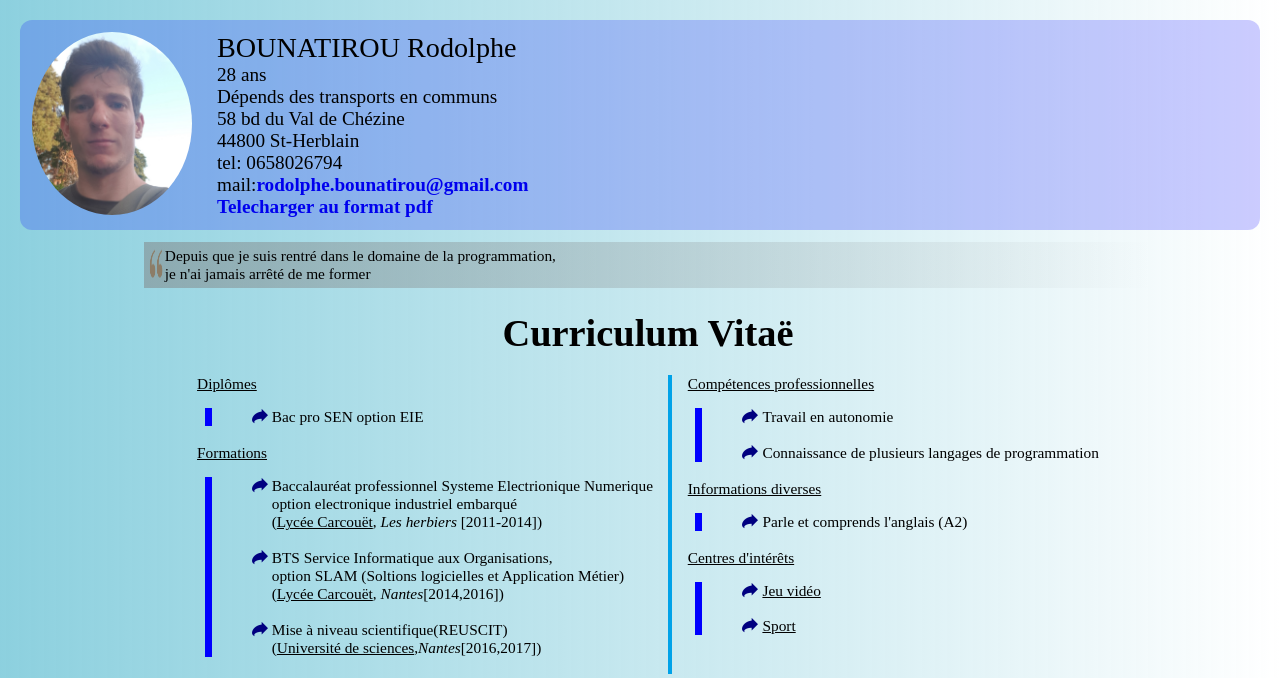
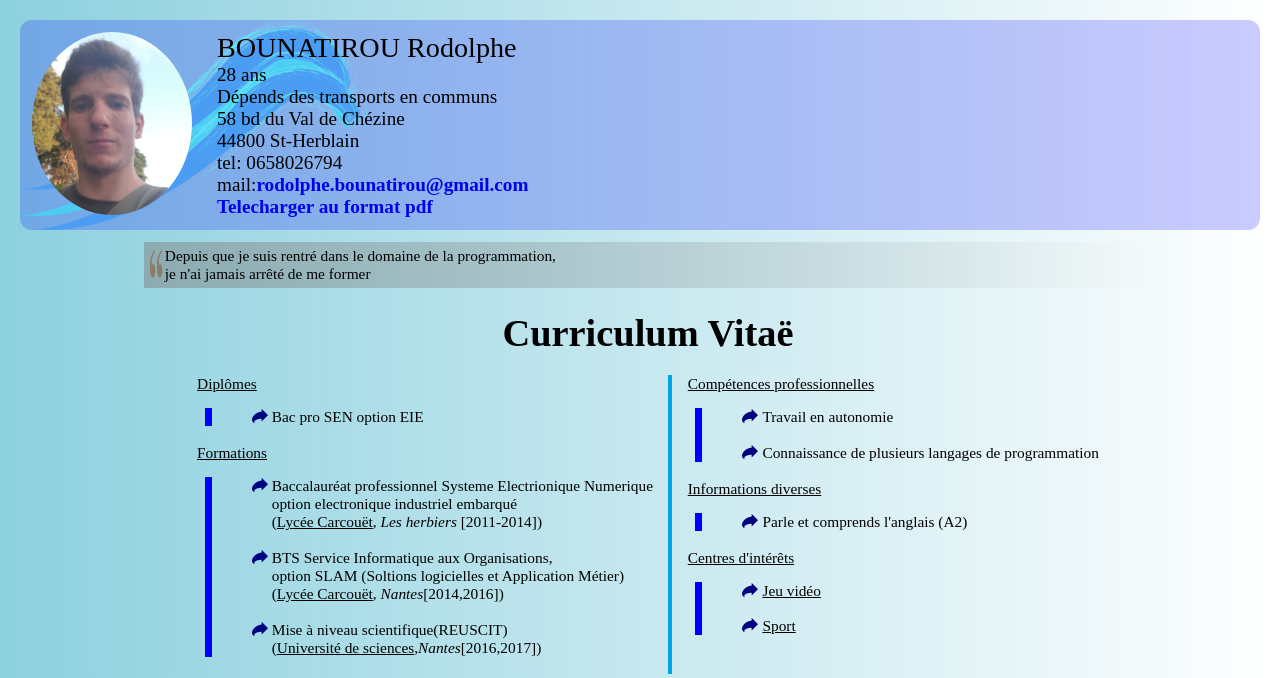
Before and after one commit to RaphSwift/ABCDevTeamworkWithRody, a plain HTML site: page CV/index.html in a window 1280 px wide. Shown: the top 678 px of the page. Drawn offline with Linux system fonts and the light colour scheme; a web font is replaced by a local one.

Commit message:
changeCV

```diff
--- a/CV/style.css
+++ b/CV/style.css
@@ -18,6 +18,10 @@ body{
 }
 
 header{
+    background-image: url("wave.png");
+    background-size: contain;
+    background-position: left top;
+    background-repeat: no-repeat;
     align-items:flex-start;
     padding:1.5vh;
     margin:1.5vh;
@@ -200,7 +204,10 @@ footer{
 }
 
 @media print{
-   footer{
+    body{
+        background-image: none;
+    }
+    footer{
         display: none;
-   }
+    }
 }
```
Also changed, not shown: CV/wave.png (added).
